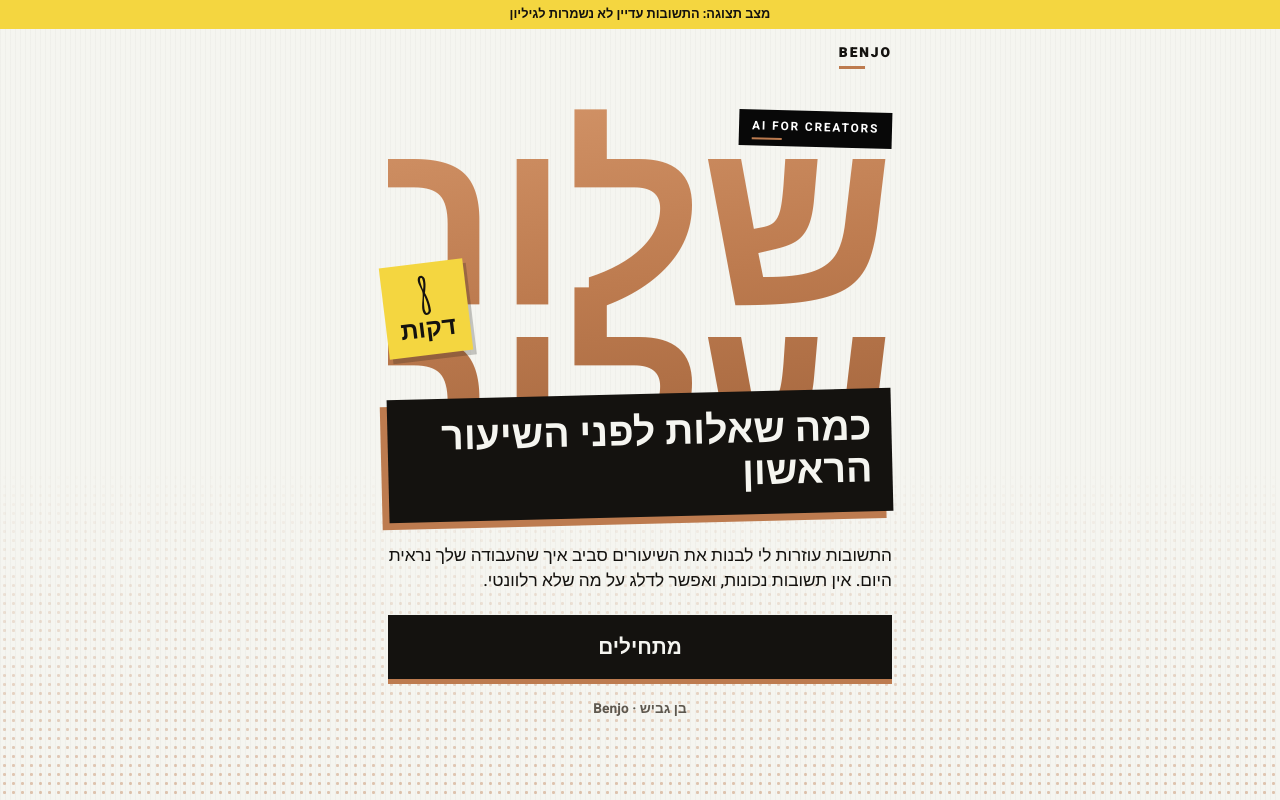
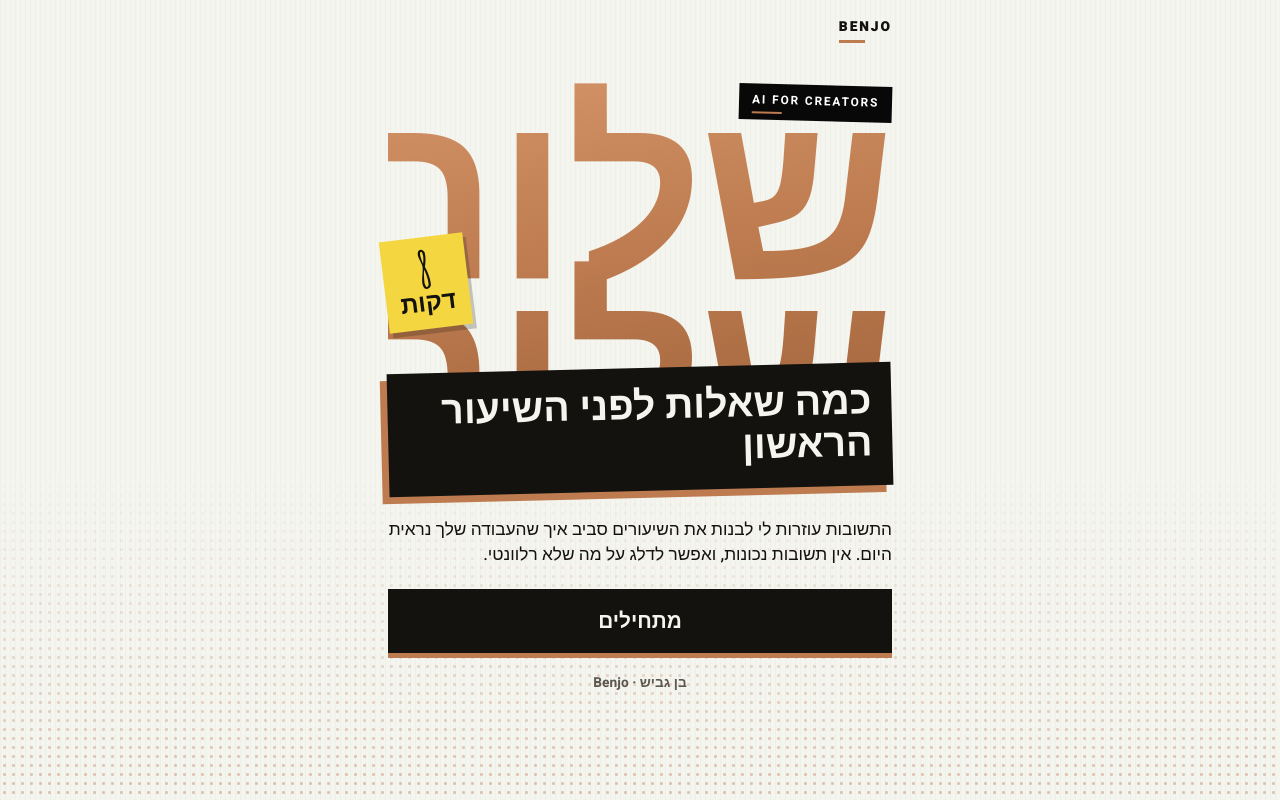
Before and after one commit to deskg/onboarding, a plain HTML site: page index.html in a window 1280 px wide. Drawn offline with Linux system fonts and the light colour scheme; a web font is replaced by a local one.

Commit message:
Connect questionnaire to the Google Sheets endpoint
Co-Authored-By: Claude Fable 5.2 <noreply@anthropic.com>

```diff
--- a/index.html
+++ b/index.html
@@ -160,7 +160,7 @@ input:focus-visible,textarea:focus-visible{outline:0}
      ====================================================== */
   const CONFIG = {
     // כתובת ה-Web App של Google Apps Script (נגמרת ב-/exec). ריק = מצב תצוגה, לא נשמר כלום.
-    SHEETS_ENDPOINT: '',
+    SHEETS_ENDPOINT: 'https://script.google.com/macros/s/AKfycbwhR0TiPxXiymdwX3tH8PLgFAy2I7YBo9wv3q8USZmu8ZiOprJVGtUqX3b_rl9DJwG7/exec',
     // מספר וואטסאפ בפורמט בינלאומי בלי פלוס, למשל 972501234567. ריק = בלי כפתור וואטסאפ.
     WHATSAPP: '',
   };
```
